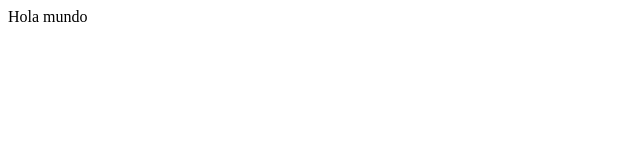
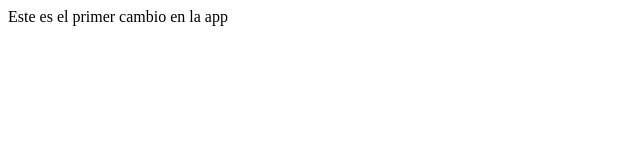
Before and after one commit to nassao/devops-2023-07_2, a plain HTML site: page index.html in a window 1280 px wide. Shown: the whole page, without its empty margins (0-640 px from the left). Drawn offline with Linux system fonts and the light colour scheme.

Commit message:
hacia CI

```diff
--- a/index.html
+++ b/index.html
@@ -7,6 +7,6 @@
 	<title>Document</title>
 </head>
 <body>
-	Hola mundo
+	Este es el primer cambio en la app
 </body>
 </html>
```
